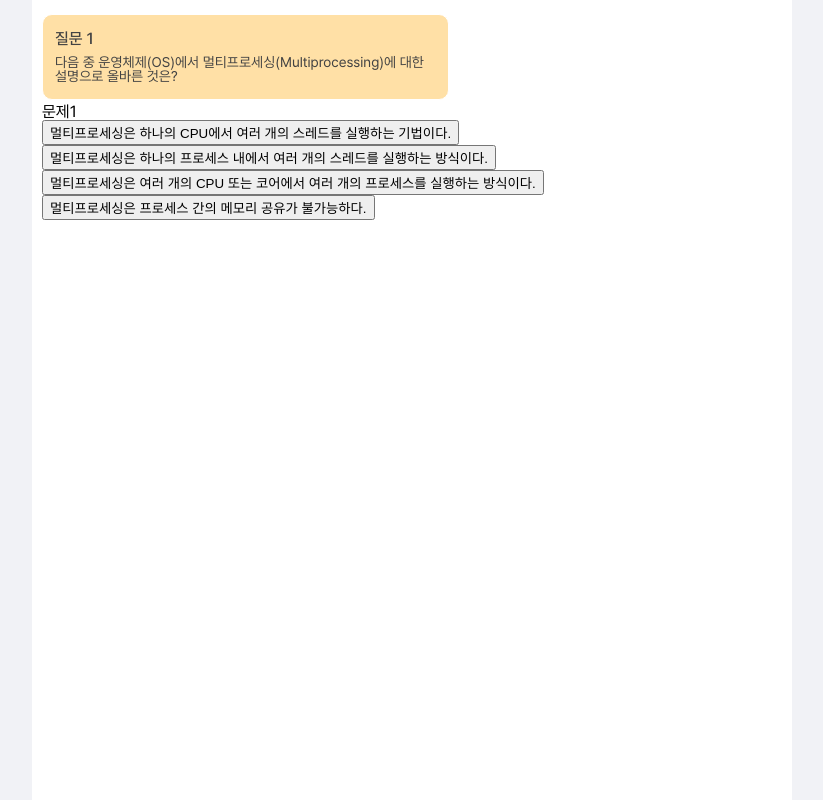
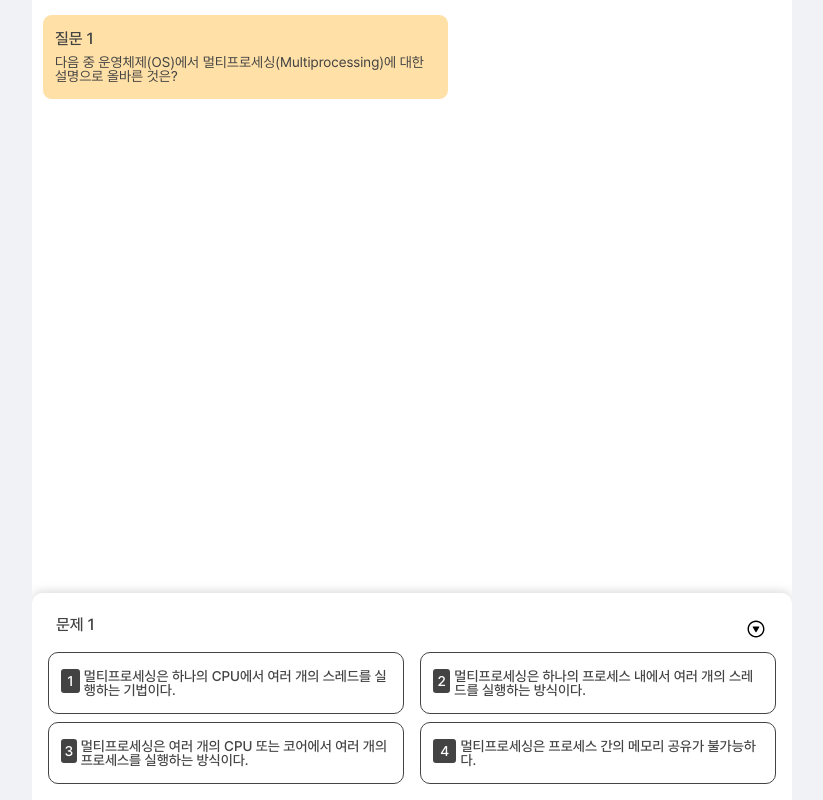
Before and after one commit to CS24-Project/CS24-FE, a React (Vite) app: page /question in a window 1280 px wide. Shown: the whole page, without its empty margins (228-1051 px from the left). Built offline with nearby package versions, Linux system fonts and the light colour scheme.

Commit message:
✨ Feature: Answer Selection Bottom Sheet UI Implementation and Functionality Development

```diff
--- a/src/routes/Question/Question.style.ts
+++ b/src/routes/Question/Question.style.ts
@@ -15,6 +15,9 @@ export const InnerContainer = styled.div`
 	background-color: ${theme.COLOR.InnerBackground};
 	overflow-y: auto;
 	padding: 10px;
+	display: flex;
+	flex-direction: column;
+	position: relative;
 `;
 
 export const MessageBubble = styled.div<{ isQuestion: boolean }>`
@@ -34,7 +37,7 @@ export const MessageTitle = styled.div`
 	font-size: 16px;
 	font-weight: 500;
 	margin-bottom: 8px;
-`
+`;
 
 export const MessageContainer = styled.div`
 	margin-bottom: 4px;
@@ -45,7 +48,82 @@ export const MessageContainer = styled.div`
 
 export const ReslovingButton = styled.text`
 	font-size: 14px;
-	color: #0077ff;
+	color: ${theme.COLOR.Link};
 	cursor: pointer;
 	text-decoration: underline;
 `;
+
+export const BottomSheet = styled.div<{ isBottomSheetVisible: boolean }>`
+    height: ${({ isBottomSheetVisible }) => (isBottomSheetVisible ? 'auto' : '55px')};
+    position: absolute;
+    bottom: 0;
+    left: 0;
+    right: 0;
+    background-color: ${theme.COLOR.InnerBackground};
+    padding: 16px;
+    box-shadow: 0 -2px 10px ${theme.COLOR.Neutral_2_Gray};
+    border-radius: 10px 10px 0 0;
+    z-index: 1000;
+    overflow: hidden;
+
+    ${({ isBottomSheetVisible }) =>
+        !isBottomSheetVisible &&
+        `
+        overflow: auto;
+    `}
+`;
+
+
+export const BottomSheetHeader = styled.div`
+	display: flex;
+	align-items: top;
+	justify-content: space-between;
+	margin: 8px;
+`;
+
+export const BottomSheetTitle = styled.text`
+	display: block;
+	color: ${theme.COLOR.Neutral_3_Gray};
+	font-size: 16px;
+	font-weight: 500;
+`;
+
+export const BottomSheetButton = styled.div`
+    cursor: pointer;
+`;
+
+export const AnswerOptionsContainer = styled.div`
+	display: grid;
+	grid-template-columns: repeat(2, 1fr);
+	gap: 8px 16px;
+`;
+
+export const AnswerOption = styled.div`
+	display: flex;
+	align-items: top;
+	gap: 4px;
+	padding: 16px 10px 16px 12px;
+	border-radius: 10px;
+	border: 1px solid ${theme.COLOR.Neutral_3_Gray};
+	cursor: pointer;
+`;
+
+export const AnswerOptionNumber = styled.div`
+	width: 24px;
+	height: 24px;
+	display: flex;
+	align-items: center;
+	justify-content: center;
+	background-color: ${theme.COLOR.Neutral_3_Gray};
+	border-radius: 3px;
+	color: ${theme.COLOR.InnerBackground};
+	font-size: 14px;
+	font-weight: 500;
+`;
+
+export const AnswerOptionContent = styled.div`
+	background-color: ${theme.COLOR.Neutral_1};
+	color: ${theme.COLOR.Neutral_3_Gray};
+	font-size: 14px;
+	font-weight: 500;
+`;
--- a/src/routes/Question/Question.tsx
+++ b/src/routes/Question/Question.tsx
@@ -1,5 +1,7 @@
 import * as S from './Question.style';
 import React, { useState, useRef, useEffect } from 'react';
+import bottomsheetHide from '@assets/icons/bottomsheet_hide.svg';
+import bottomsheetShow from '@assets/icons/bottomsheet_show.svg';
 
 interface Choice {
 	number: number;
@@ -50,12 +52,13 @@ const questionData: QuestionData[] = [
 ];
 
 const QuestionComponent = () => {
-	const [answers, setAnswers] = useState<{ questionId: number; answer: number, content: string }[]>([]);
+	const [answers, setAnswers] = useState<{ questionId: number; answer: number; content: string }[]>([]);
 	const [currentQuestionIndex, setCurrentQuestionIndex] = useState(0);
 	const [tempQuestionIndex, setTempQuestionIndex] = useState(0);
 	const [visibleQuestionIndexes, setVisibleQuestionIndexes] = useState<number[]>([]);
 	const [isResolving, setIsResolving] = useState(false);
 	const chatContainerRef = useRef<HTMLDivElement>(null);
+	const [isBottomSheetVisible, setIsBottomSheetVisible] = useState(true);
 
 	const handleSelectAnswer = (choice: Choice) => {
 		setAnswers(prev => {
@@ -67,7 +70,10 @@ const QuestionComponent = () => {
 						: answer,
 				);
 			} else {
-				return [...prev, { questionId: questionData[currentQuestionIndex].id, answer: choice.number, content: choice.content }];
+				return [
+					...prev,
+					{ questionId: questionData[currentQuestionIndex].id, answer: choice.number, content: choice.content },
+				];
 			}
 		});
 
@@ -92,6 +98,10 @@ const QuestionComponent = () => {
 		);
 		setCurrentQuestionIndex(selectedQuestion - 1);
 		setIsResolving(true);
+	};
+
+	const toggleBottomSheet = () => {
+		setIsBottomSheetVisible(prev => !prev);
 	};
 
 	useEffect(() => {
@@ -123,7 +133,9 @@ const QuestionComponent = () => {
 									<S.MessageContainer key={answer.questionId}>
 										<S.MessageBubble isQuestion={false}>
 											<S.MessageTitle>
-												{answer.content === '문제의 정답을 다시 골라보세요.' ? '다시 풀기' : `정답 ${index + 1} - ${answer.answer}`}
+												{answer.content === '문제의 정답을 다시 골라보세요.'
+													? '다시 풀기'
+													: `정답 ${index + 1} - ${answer.answer}`}
 											</S.MessageTitle>
 											{answer.content}
 										</S.MessageBubble>
@@ -136,14 +148,24 @@ const QuestionComponent = () => {
 					</React.Fragment>
 				))}
 
-				<div>
-					<h3>문제{currentQuestionIndex + 1}</h3>
-					{questionData[currentQuestionIndex].choices.map(choice => (
-						<button key={choice.number} onClick={() => handleSelectAnswer(choice)}>
-							{choice.content}
-						</button>
-					))}
-				</div>
+				<S.BottomSheet isBottomSheetVisible={isBottomSheetVisible}>
+					<S.BottomSheetHeader>
+						<S.BottomSheetTitle>문제 {currentQuestionIndex + 1}</S.BottomSheetTitle>
+						<S.BottomSheetButton onClick={toggleBottomSheet}>
+							<img src={isBottomSheetVisible ? bottomsheetHide : bottomsheetShow} />
+						</S.BottomSheetButton>
+					</S.BottomSheetHeader>
+					<S.AnswerOptionsContainer>
+						{questionData[currentQuestionIndex].choices.map(choice => (
+							<S.AnswerOption key={choice.number}>
+								<S.AnswerOptionNumber>{choice.number}</S.AnswerOptionNumber>
+								<S.AnswerOptionContent onClick={() => handleSelectAnswer(choice)}>
+									{choice.content}
+								</S.AnswerOptionContent>
+							</S.AnswerOption>
+						))}
+					</S.AnswerOptionsContainer>
+				</S.BottomSheet>
 			</S.InnerContainer>
 		</S.OuterContainer>
 	);
```
Also changed, not shown: src/assets/icons/bottomsheet_hide.svg (added), src/assets/icons/bottomsheet_show.svg (added). Lines whose indentation alone changed are shown as unchanged.
